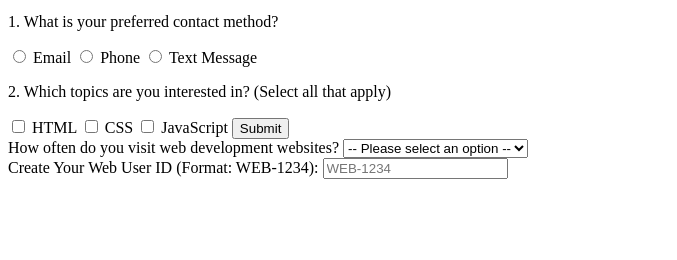
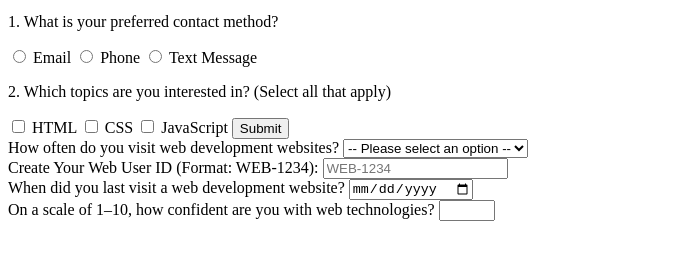
Before and after one commit to dnoble2-cyber/survey-form, a plain HTML site: page index.html in a window 1280 px wide. Shown: the part 104-364 px from the top of the page, without its empty margins (0-677 px from the left). Drawn offline with Linux system fonts and the light colour scheme.

Commit message:
Added additional inputs.

```diff
--- a/index.html
+++ b/index.html
@@ -75,6 +75,19 @@
   />
 </div>
 
+<!-- date input -->
+<div class="form-section">
+  <label for="lastVisit">When did you last visit a web development website?</label>
+  <input type="date" id="lastVisit" name="lastVisit" required />
+</div>
+
+<!-- number input -->
+<div class="form-section">
+  <label for="confidenceLevel">On a scale of 1–10, how confident are you with web technologies?</label>
+  <input type="number" id="confidenceLevel" name="confidenceLevel" min="1" max="10" required />
+</div>
+
+
 
   <script src="script.js"></script>
 </body>
```
